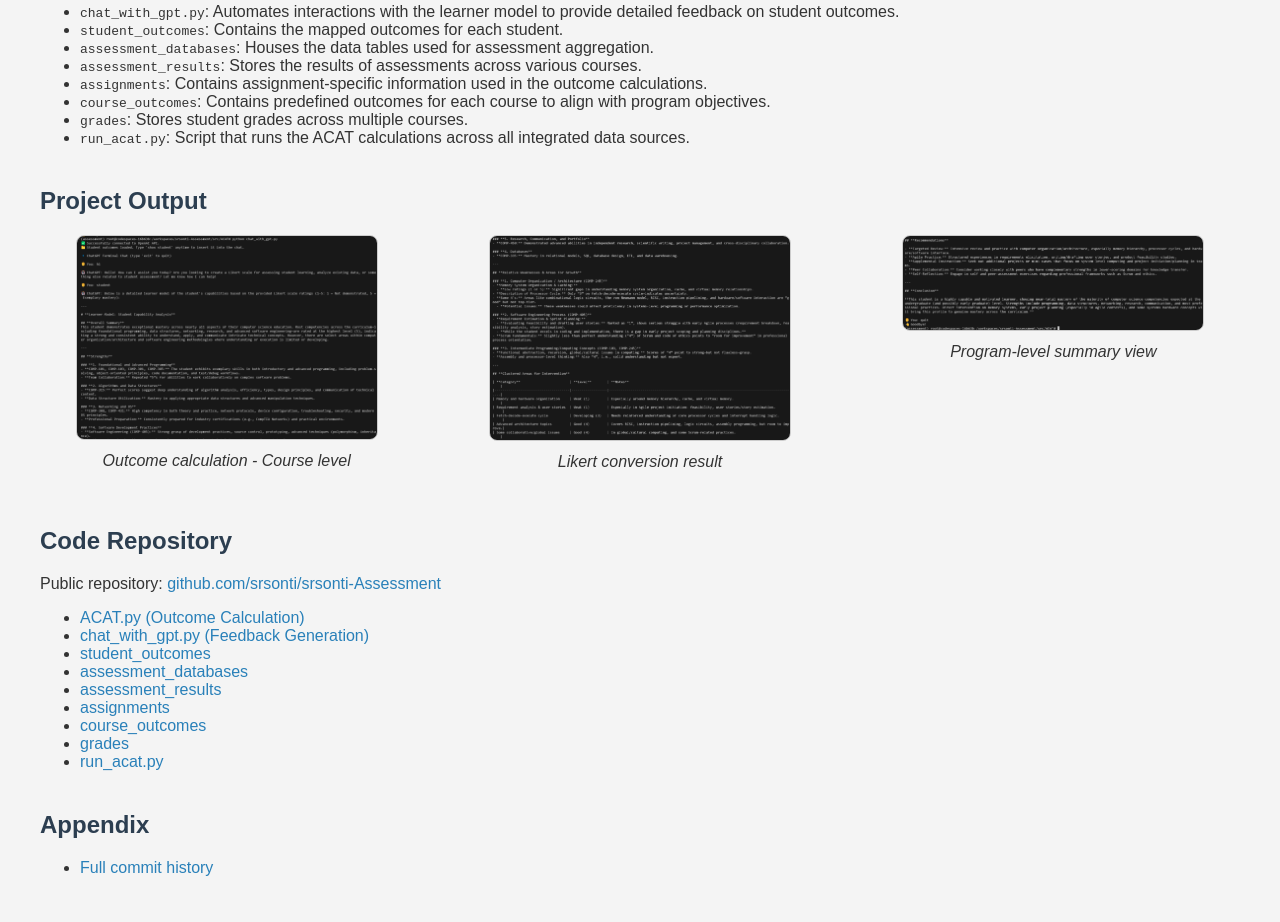
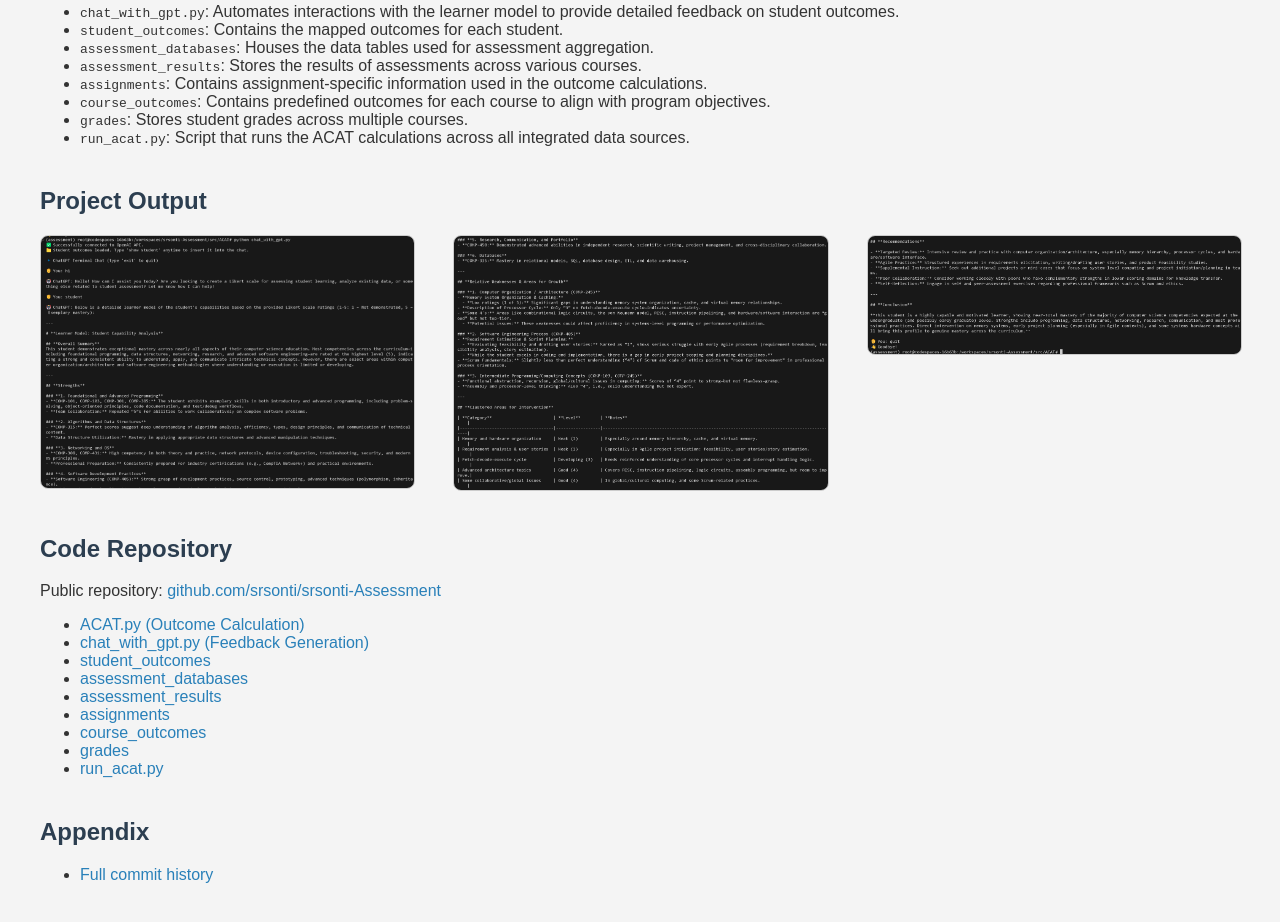
Before and after one commit to srsonti/portfolio, a plain HTML site: page index.html in a window 1280 px wide. Shown: the part 769-1691 px from the top of the page. Drawn offline with Linux system fonts and the light colour scheme.

Commit message:
portfolio

```diff
--- a/index.html
+++ b/index.html
@@ -42,14 +42,11 @@
     }
     .screenshot-gallery img {
       width: 100%;
-      max-width: 300px;
+      max-width: 500px;
       border: 1px solid #ccc;
       border-radius: 8px;
     }
-    .screenshot-gallery p {
-      margin-top: 8px;
-      font-style: italic;
-    }
+
   </style>
 </head>
 <body>
@@ -121,17 +118,17 @@
     <div class="screenshot-gallery">
       <div>
         <img src="images/acat_output1.png" alt="ACAT Output 1">
-        <p>Outcome calculation - Course level</p>
+
       </div>
       <br>
       <div>
         <img src="images/acat_output2.png" alt="ACAT Output 2">
-        <p>Likert conversion result</p>
+
       </div>
       <br>
       <div>
         <img src="images/acat_output3.png" alt="ACAT Output 3">
-        <p>Program-level summary view</p>
+
       </div>
     </div>
   </section>
```
